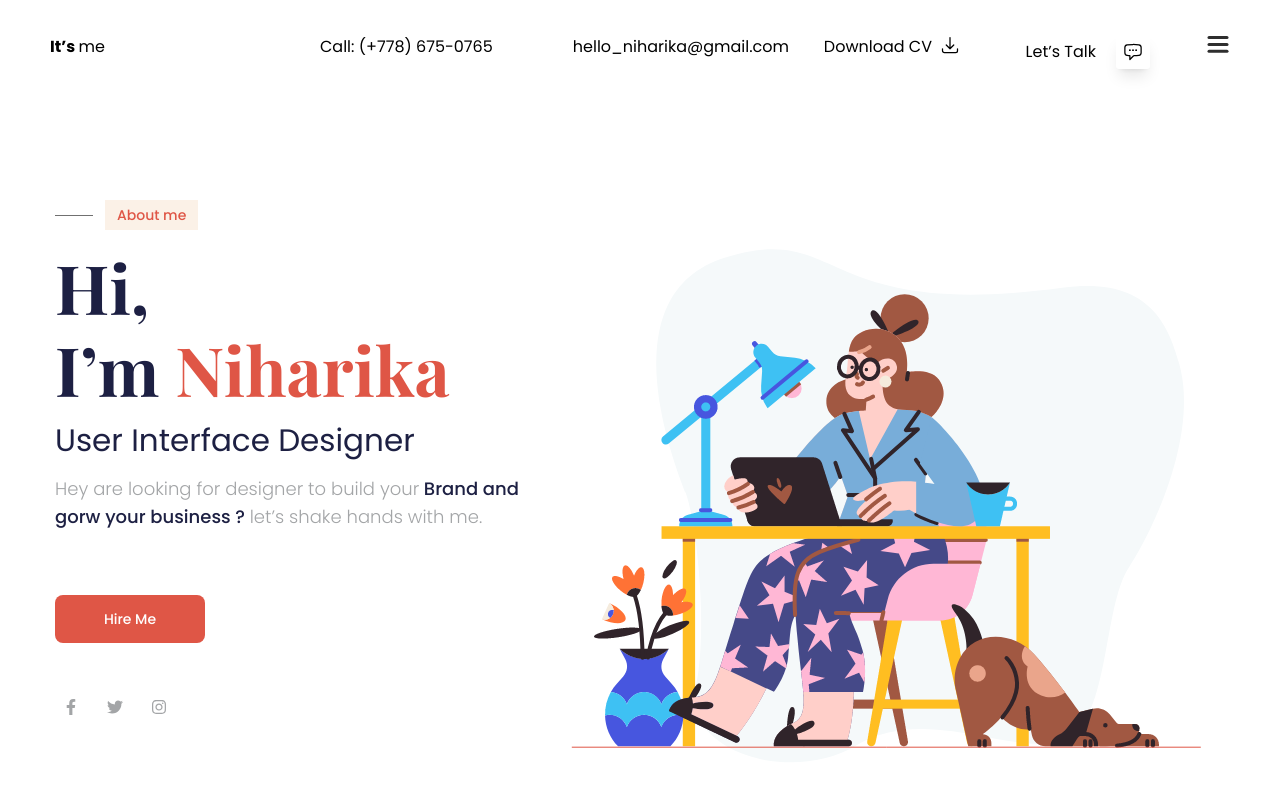
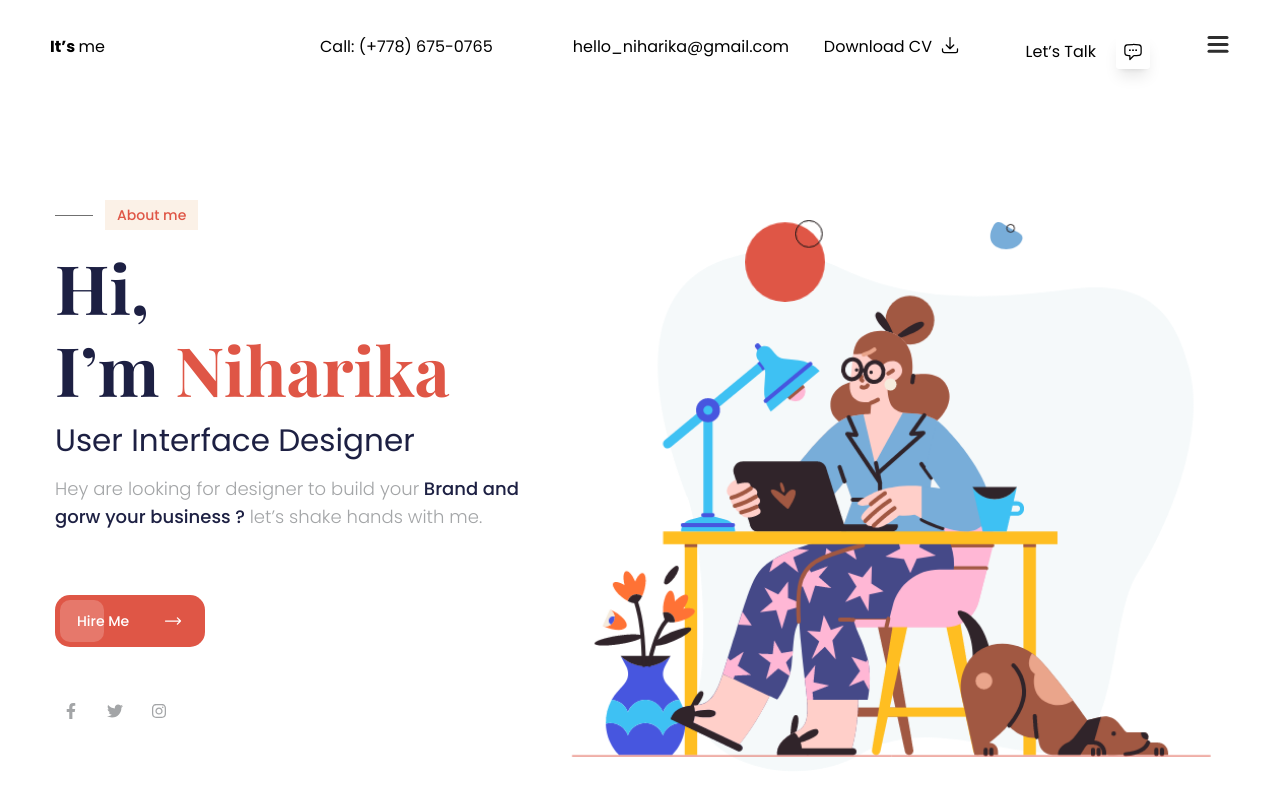
Before and after one commit to Mukles/portfolio-theme, a Next.js app: page / in a window 1280 px wide. Shown: the top 796 px of the page. Built offline with nearby package versions, Linux system fonts and the light colour scheme.

Commit message:
button animation

```diff
--- a/components/Home.tsx
+++ b/components/Home.tsx
@@ -1,8 +1,12 @@
-import { ArrowDownTrayIcon } from "@heroicons/react/24/outline";
+import {
+  ArrowDownTrayIcon,
+  ArrowLongRightIcon,
+} from "@heroicons/react/24/outline";
+import Image from "next/image";
 
 const Home = () => {
   return (
-    <div className="sm:container max-[767px]:max-width-[640px]">
+    <div className="sm:container">
       <div className="hidden mx-auto absolute top-[35px] left-1/2 w-1/2 translate-x-[-50%] lg:flex justify-between">
         <ul className="flex">
           <li className="pr-10 mr-10 after:[/] ">
@@ -45,9 +49,12 @@ const Home = () => {
 
           <a
             href="#about"
-            className="text-sm leading-[32px] text-white font-medium py-2 mt-6 mb-9 lg:my-12 rounded-lg text-center bg-[#df5646] inline-block w-[150px]"
+            className="group text-sm leading-[32px] text-white font-medium capitalize px-[22px] py-[10px] mt-6 mb-9 lg:my-12 text-center bg-[#df5646] relative inline-flex w-[150px] justify-between items-center rounded-[15px] before:transition-all before:duration-500 hover:before:left-[calc(100%-49px)] before:absolute before:content-[''] before:flex-none before:z-20  before:w-[44px] before:bg-white before:opacity-20 before:left-[5px] before:rounded-[10px] before:h-[calc(100%-10px)]"
           >
             Hire Me
+            <span className="group-hover:translate-x-[6px] transition-all duration-500">
+              <ArrowLongRightIcon className="w-5 h-5" />
+            </span>
           </a>
 
           <ul className="flex space-x-3">
@@ -98,8 +105,33 @@ const Home = () => {
             </li>
           </ul>
         </div>
-        <div className="lg:basis-[58%] lg:max-w-[58%] px-[15px] lg:pt-[100px] pt-[50px]">
-          <img src="./img/about.png" alt="about" />
+        <div className="max-width-[650px] w-full lg:basis-[58%] lg:max-w-[58%] px-[15px] lg:pt-[100px] pt-[50px]">
+          {/* <img src="./img/about.png" alt="about" /> */}
+          <div className="relative">
+            <Image
+              width={72}
+              height={72}
+              layout="responsive"
+              alt="shape-one"
+              src="/img/shape-one.png"
+              className="absolute top-[20px] left-[28%] !max-w-[12%]"
+            />
+            <Image
+              width={40}
+              height={40}
+              alt="shape-two"
+              src="/img/shape-two.png"
+              className="absolute top-[20px] right-[30%] !max-w-[10%]"
+            />
+            <Image
+              width={600}
+              height={400}
+              layout="responsive"
+              src={"/img/about.png"}
+              alt="about"
+              className="m-auto "
+            />
+          </div>
         </div>
       </div>
     </div>
```
Also changed, not shown: public/img/shape-one.png (added), public/img/shape-two.png (added).
